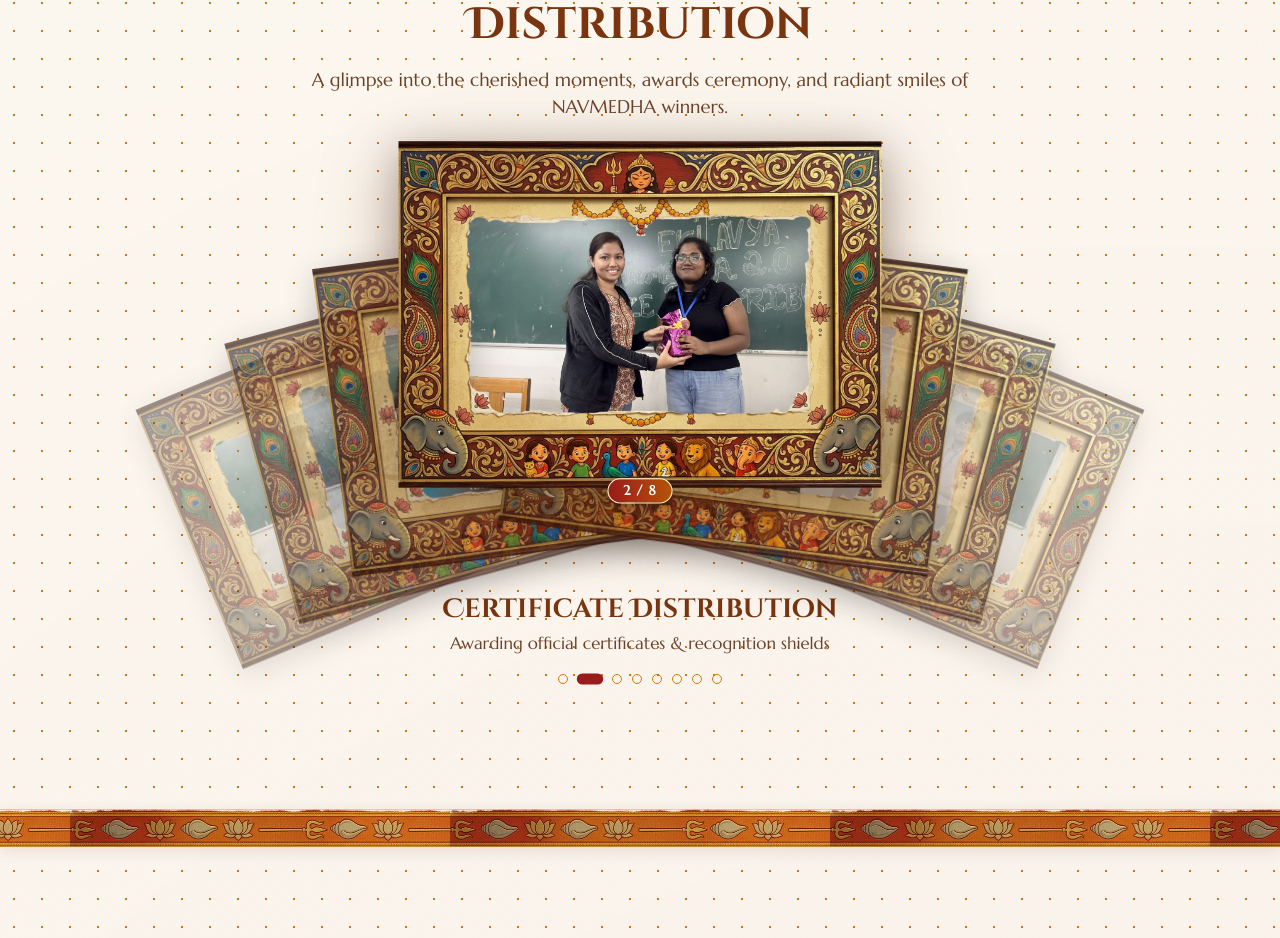
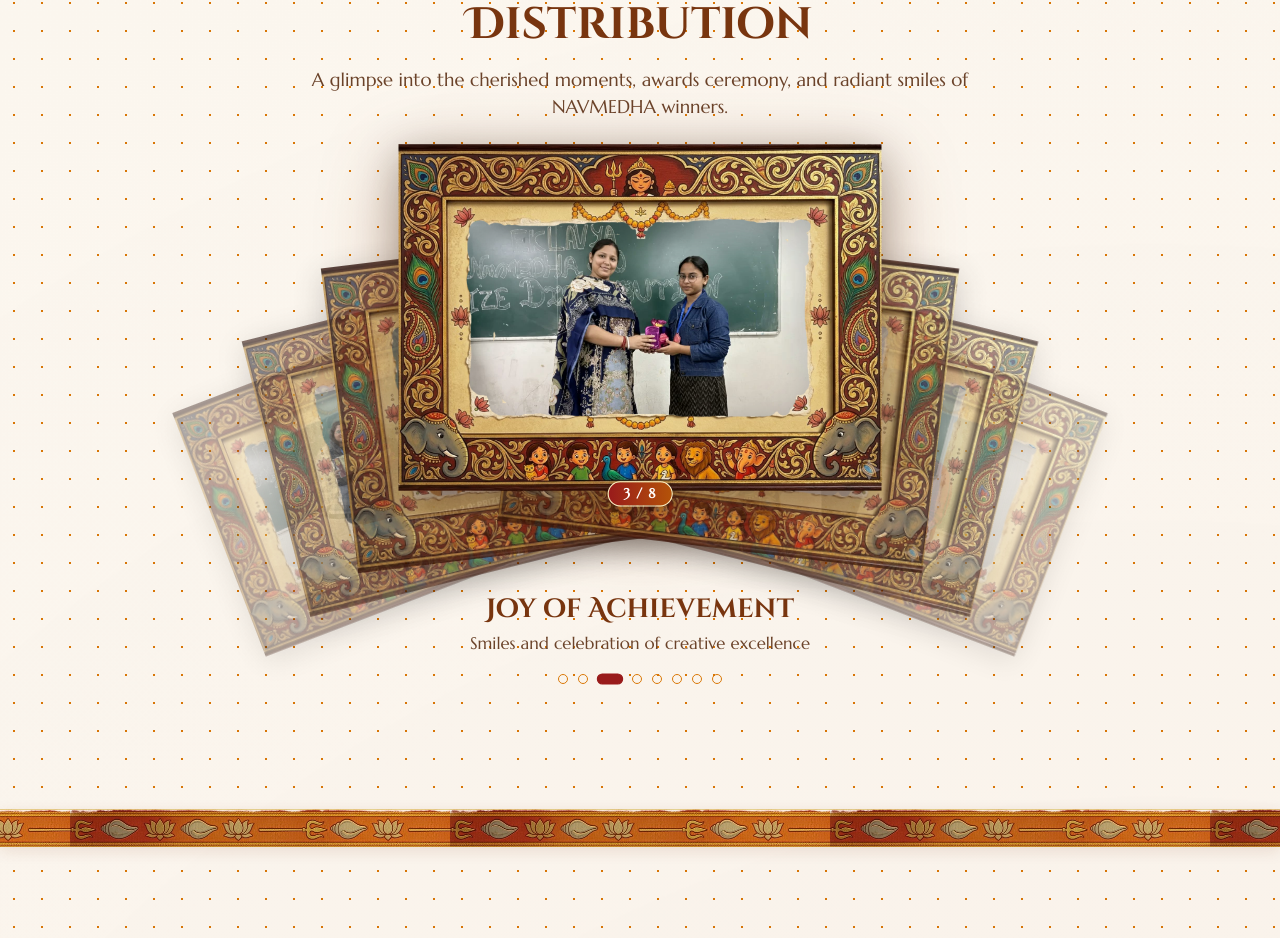
Before and after one commit to sayanjc3639q/Navmedha, a Next.js app: page / in a window 1280 px wide. Shown: the part 4771-5709 px from the top of the page. Built offline with nearby package versions, Linux system fonts and the light colour scheme; a web font is replaced by a local one.

Commit message:
fix: ensure continuous auto-scrolling cycle for gallery frames

```diff
--- a/src/components/features/home/LastYearGallery/LastYearGallery.tsx
+++ b/src/components/features/home/LastYearGallery/LastYearGallery.tsx
@@ -17,21 +17,15 @@ const GALLERY_ITEMS = [
 
 export function LastYearGallery() {
   const [activeIndex, setActiveIndex] = useState(0);
-  const [isPaused, setIsPaused] = useState(false);
-  const autoPlayRef = useRef<NodeJS.Timeout | null>(null);
 
-  // Auto-swipe every 3.5 seconds
+  // Auto-scroll every 3 seconds
   useEffect(() => {
-    if (isPaused) return;
+    const timer = setInterval(() => {
+      setActiveIndex((prev) => (prev + 1) % GALLERY_ITEMS.length);
+    }, 3000);
 
-    autoPlayRef.current = setInterval(() => {
-      setActiveIndex((prev) => (prev + 1) % GALLERY_ITEMS.length);
-    }, 3500);
-
-    return () => {
-      if (autoPlayRef.current) clearInterval(autoPlayRef.current);
-    };
-  }, [isPaused]);
+    return () => clearInterval(timer);
+  }, []);
 
   const handleCardClick = (index: number) => {
     setActiveIndex(index);
@@ -49,32 +43,24 @@ export function LastYearGallery() {
         </div>
 
         {/* Poker Card Deck Container */}
-        <div
-          className={styles.deckWrapper}
-          onMouseEnter={() => setIsPaused(true)}
-          onMouseLeave={() => setIsPaused(false)}
-          onTouchStart={() => setIsPaused(true)}
-          onTouchEnd={() => setIsPaused(false)}
-        >
+        <div className={styles.deckWrapper}>
           <div className={styles.pokerDeck}>
             {GALLERY_ITEMS.map((item, idx) => {
-              // Calculate relative offset from active card
               const total = GALLERY_ITEMS.length;
               let diff = (idx - activeIndex + total) % total;
-              if (diff > total / 2) diff -= total; // allow negative wrapping
+              if (diff > total / 2) diff -= total; // allow negative wrapping for symmetrical fan
 
               const isActive = diff === 0;
-              const isVisible = Math.abs(diff) <= 3; // Show top 5-7 cards in fan
-
-              if (!isVisible) return null;
+              const absDiff = Math.abs(diff);
 
               // Calculate fan transform (rotation, translateX, translateY, zIndex)
-              const rot = diff * 7.5; // degrees tilt
-              const transX = diff * 65; // horizontal spread
-              const transY = Math.abs(diff) * 18 - (isActive ? 35 : 0); // lift top card
-              const zIndex = 50 - Math.abs(diff);
-              const scale = isActive ? 1.05 : Math.max(0.85, 1 - Math.abs(diff) * 0.06);
-              const opacity = Math.max(0.4, 1 - Math.abs(diff) * 0.18);
+              const rot = diff * 7; // degrees tilt
+              const transX = diff * 62; // horizontal spread
+              const transY = absDiff * 16 - (isActive ? 32 : 0); // lift top card
+              const zIndex = 50 - absDiff;
+              const scale = isActive ? 1.05 : Math.max(0.78, 1 - absDiff * 0.07);
+              const opacity = absDiff > 3 ? 0 : Math.max(0.35, 1 - absDiff * 0.2);
+              const pointerEvents = absDiff > 3 ? "none" : "auto";
 
               return (
                 <div
@@ -85,6 +71,7 @@ export function LastYearGallery() {
                     transform: `translateX(${transX}px) translateY(${transY}px) rotate(${rot}deg) scale(${scale})`,
                     zIndex,
                     opacity,
+                    pointerEvents: pointerEvents as any,
                   }}
                 >
                   {/* Photo inside the decorative cutout frame */}
```
